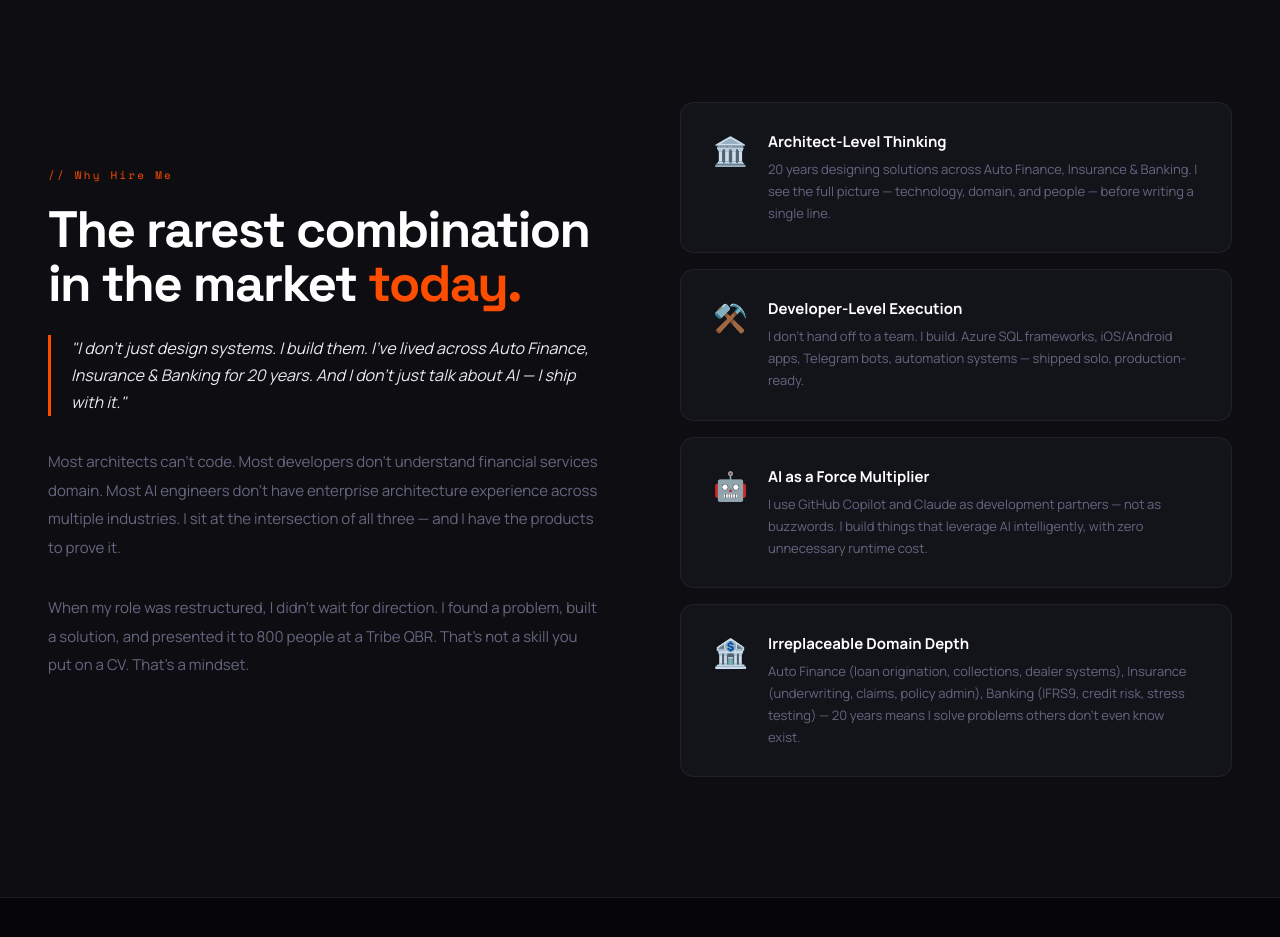
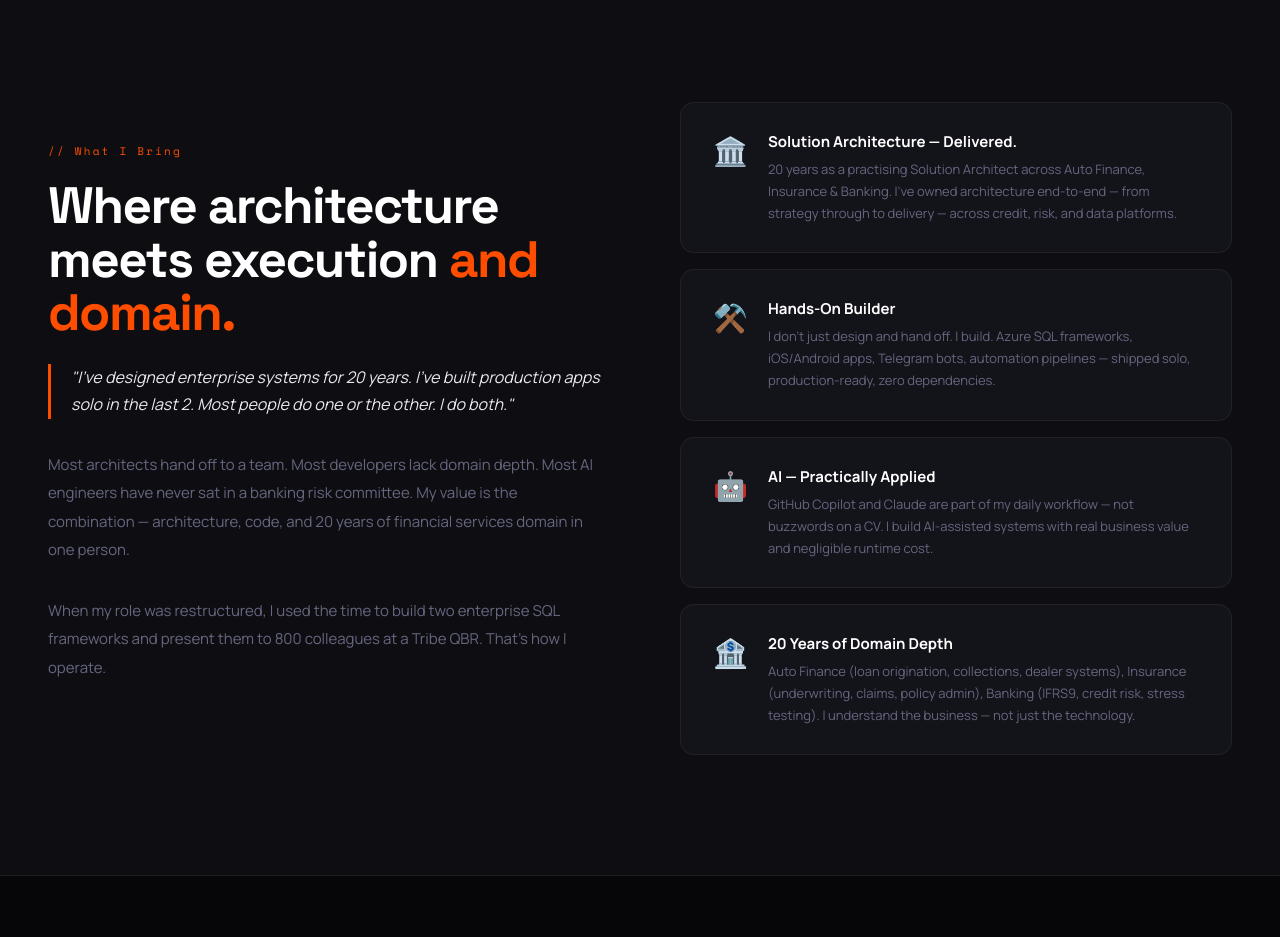
Before and after one commit to zxker24/myprofile, a plain HTML site: page index.html in a window 1280 px wide. Shown: the part 1060-1997 px from the top of the page. Drawn offline with nearby package versions, Linux system fonts and the light colour scheme.

Commit message:
✨ Rewrite What I Bring section — confident & factual tone

```diff
--- a/index.html
+++ b/index.html
@@ -720,49 +720,48 @@ footer {
   <div class="why-inner">
     <div class="why-grid">
       <div class="why-left r">
-        <div class="why-tag">// Why Hire Me</div>
-        <h2 class="why-h2">The rarest combination<br>in the market <em>today.</em></h2>
+        <div class="why-tag">// What I Bring</div>
+        <h2 class="why-h2">Where architecture<br>meets execution <em>and domain.</em></h2>
         <div class="why-quote">
-          "I don't just design systems. I build them. I've lived across Auto Finance, Insurance &amp; Banking for 20 years. And I don't just talk about AI — I ship with it."
+          "I've designed enterprise systems for 20 years. I've built production apps solo in the last 2. Most people do one or the other. I do both."
         </div>
         <p class="why-p">
-          Most architects can't code. Most developers don't understand financial services domain.
-          Most AI engineers don't have enterprise architecture experience across multiple industries.
-          I sit at the intersection of all three — and I have the products to prove it.
+          Most architects hand off to a team. Most developers lack domain depth.
+          Most AI engineers have never sat in a banking risk committee.
+          My value is the combination — architecture, code, and 20 years of financial services domain in one person.
         </p>
         <p class="why-p">
-          When my role was restructured, I didn't wait for direction.
-          I found a problem, built a solution, and presented it to 800 people at a Tribe QBR.
-          That's not a skill you put on a CV. That's a mindset.
+          When my role was restructured, I used the time to build two enterprise SQL frameworks
+          and present them to 800 colleagues at a Tribe QBR. That's how I operate.
         </p>
       </div>
       <div class="why-right r2">
         <div class="why-card">
           <div class="wc-icon">🏛️</div>
           <div>
-            <div class="wc-title">Architect-Level Thinking</div>
-            <div class="wc-body">20 years designing solutions across Auto Finance, Insurance &amp; Banking. I see the full picture — technology, domain, and people — before writing a single line.</div>
+            <div class="wc-title">Solution Architecture — Delivered.</div>
+            <div class="wc-body">20 years as a practising Solution Architect across Auto Finance, Insurance &amp; Banking. I've owned architecture end-to-end — from strategy through to delivery — across credit, risk, and data platforms.</div>
           </div>
         </div>
         <div class="why-card">
           <div class="wc-icon">⚒️</div>
           <div>
-            <div class="wc-title">Developer-Level Execution</div>
-            <div class="wc-body">I don't hand off to a team. I build. Azure SQL frameworks, iOS/Android apps, Telegram bots, automation systems — shipped solo, production-ready.</div>
+            <div class="wc-title">Hands-On Builder</div>
+            <div class="wc-body">I don't just design and hand off. I build. Azure SQL frameworks, iOS/Android apps, Telegram bots, automation pipelines — shipped solo, production-ready, zero dependencies.</div>
           </div>
         </div>
         <div class="why-card">
           <div class="wc-icon">🤖</div>
           <div>
-            <div class="wc-title">AI as a Force Multiplier</div>
-            <div class="wc-body">I use GitHub Copilot and Claude as development partners — not as buzzwords. I build things that leverage AI intelligently, with zero unnecessary runtime cost.</div>
+            <div class="wc-title">AI — Practically Applied</div>
+            <div class="wc-body">GitHub Copilot and Claude are part of my daily workflow — not buzzwords on a CV. I build AI-assisted systems with real business value and negligible runtime cost.</div>
           </div>
         </div>
         <div class="why-card">
           <div class="wc-icon">🏦</div>
           <div>
-            <div class="wc-title">Irreplaceable Domain Depth</div>
-            <div class="wc-body">Auto Finance (loan origination, collections, dealer systems), Insurance (underwriting, claims, policy admin), Banking (IFRS9, credit risk, stress testing) — 20 years means I solve problems others don't even know exist.</div>
+            <div class="wc-title">20 Years of Domain Depth</div>
+            <div class="wc-body">Auto Finance (loan origination, collections, dealer systems), Insurance (underwriting, claims, policy admin), Banking (IFRS9, credit risk, stress testing). I understand the business — not just the technology.</div>
           </div>
         </div>
       </div>
```
